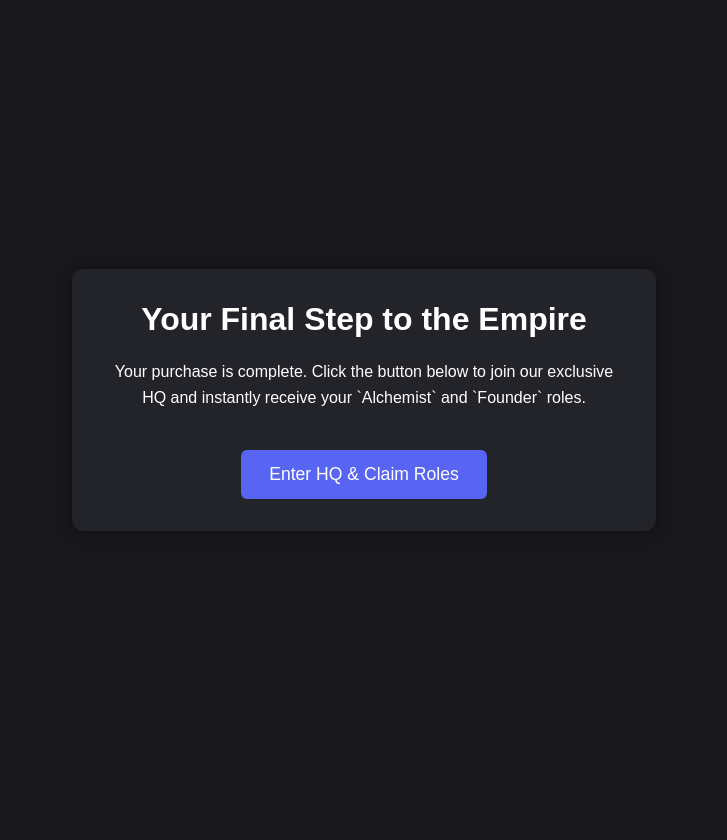
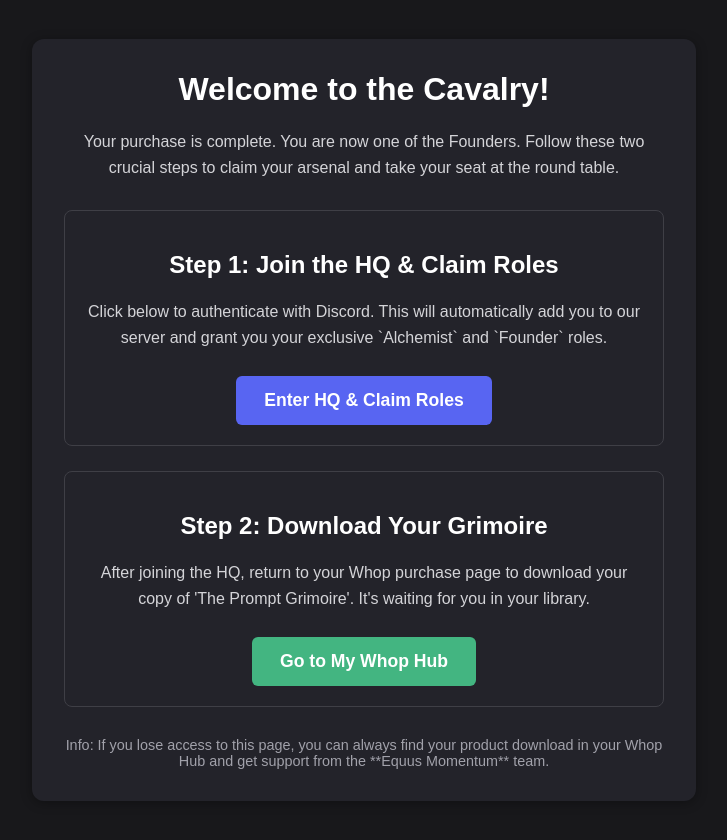
Before and after one commit to Dev-EquusMomentu/Login-Discord, a website: page public/index.html in a window 1280 px wide. Shown: the whole page, without its empty margins (276-1003 px from the left). Before the commit the page ends 800 px from the top, so only its background shows below. Drawn offline with Linux system fonts and the light colour scheme.

Commit message:
update redirect after buy

```diff
--- a/public/index.html
+++ b/public/index.html
@@ -2,21 +2,43 @@
 <html lang="en">
 <head>
   <meta charset="UTF-8">
-  <title>Equus Momentum - Join the HQ</title>
+  <title>Equus Momentum - Welcome to the Cavalry</title>
   <meta name="viewport" content="width=device-width, initial-scale=1.0">
   <style>
-    body { font-family: Arial, sans-serif; background: #18181b; color: #fff; display: flex; align-items: center; justify-content: center; min-height: 100vh; margin: 0; }
-    .container { max-width: 520px; background: #23232a; border-radius: 12px; box-shadow: 0 2px 12px #0005; padding: 32px; text-align: center; }
+    body { font-family: Arial, sans-serif; background: #18181b; color: #fff; display: flex; align-items: center; justify-content: center; min-height: 100vh; margin: 0; padding: 20px; }
+    .container { max-width: 600px; background: #23232a; border-radius: 12px; box-shadow: 0 2px 12px #0005; padding: 32px; text-align: center; }
     h1 { margin-top: 0; }
-    p { line-height: 1.6; }
-    .btn { display: inline-block; background: #5865F2; color: #fff; border: none; border-radius: 6px; padding: 14px 28px; font-size: 1.1em; cursor: pointer; margin-top: 24px; text-decoration: none; transition: background 0.2s; }
+    p { line-height: 1.6; color: #d4d4d8; }
+    .btn { display: inline-block; color: #fff; border: none; border-radius: 6px; padding: 14px 28px; font-size: 1.1em; cursor: pointer; margin-top: 10px; text-decoration: none; transition: background 0.2s; font-weight: bold; }
+    .btn.primary { background: #5865F2; } /* Discord Blue */
+    .btn.secondary { background: #43b581; } /* Green for Success/Download */
+    .step-container { margin-top: 30px; }
+    .step { margin-bottom: 25px; padding: 20px; border: 1px solid #3f3f46; border-radius: 8px; }
+    .info { margin-top: 30px; font-size: 0.9em; color: #a1a1aa; }
   </style>
 </head>
 <body>
   <div class="container" id="main-container">
-    <h1>Your Final Step to the Empire</h1>
-    <p>Your purchase is complete. Click the button below to join our exclusive HQ and instantly receive your `Alchemist` and `Founder` roles.</p>
-    <a href="https://discord.com/oauth2/authorize?client_id=1420522348271894578&permissions=268435456&response_type=code&redirect_uri=https%3A%2F%2Fdiscord-login-59lx.onrender.com%2Fcallback&integration_type=0&scope=bot+identify+guilds.join" class="btn">Enter HQ & Claim Roles</a>
+    <h1>Welcome to the Cavalry!</h1>
+    <p>Your purchase is complete. You are now one of the Founders. Follow these two crucial steps to claim your arsenal and take your seat at the round table.</p>
+
+    <div class="step-container">
+      <div class="step">
+        <h2>Step 1: Join the HQ & Claim Roles</h2>
+        <p>Click below to authenticate with Discord. This will automatically add you to our server and grant you your exclusive `Alchemist` and `Founder` roles.</p>
+        <a href="SEU_LINK_DE_AUTORIZACAO_AQUI" class="btn primary">Enter HQ & Claim Roles</a>
+      </div>
+
+      <div class="step">
+        <h2>Step 2: Download Your Grimoire</h2>
+        <p>After joining the HQ, return to your Whop purchase page to download your copy of 'The Prompt Grimoire'. It's waiting for you in your library.</p>
+        <a href="https://whop.com/hub" target="_blank" class="btn secondary">Go to My Whop Hub</a>
+      </div>
+    </div>
+
+    <div class="info">
+      Info: If you lose access to this page, you can always find your product download in your Whop Hub and get support from the **Equus Momentum** team.
+    </div>
   </div>
 </body>
 </html>
```
